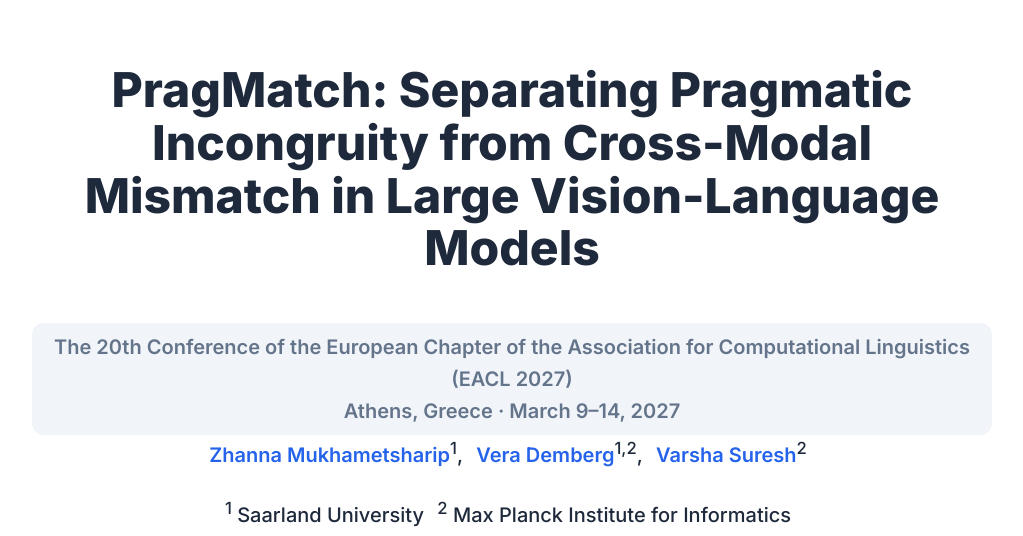
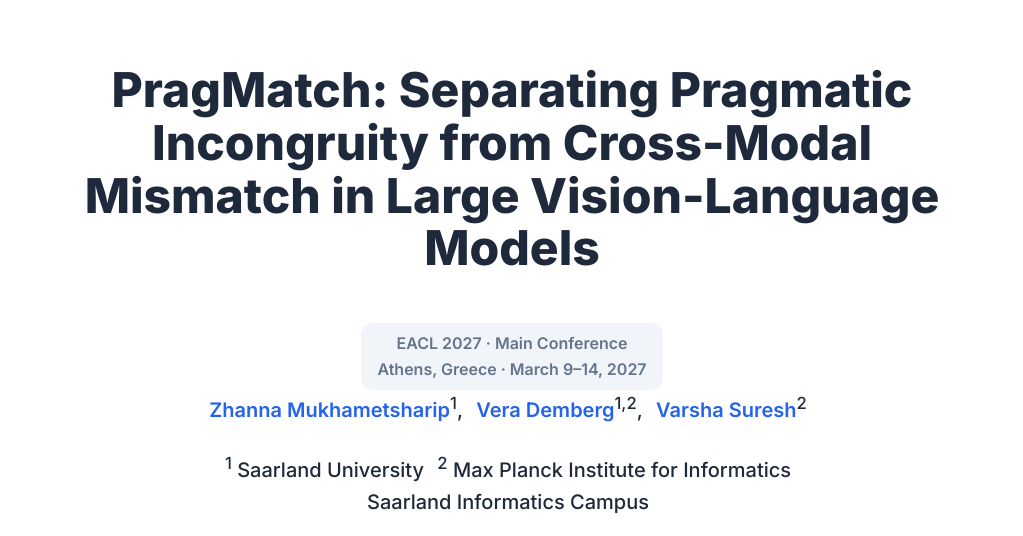
Before and after one commit to zh021120/pragmatch-project-page, a plain HTML site: page index.html in a window 1280 px wide. Shown: the top 536 px of the page, without its empty margins (128-1151 px from the left). Drawn offline with nearby package versions, Linux system fonts and the light colour scheme; some icons are missing.

Commit message:
Update5 index.html

```diff
--- a/index.html
+++ b/index.html
@@ -197,17 +197,17 @@
 
             <!-- Paper title -->
             <h1 class="title is-1 publication-title">
-              PragMatch: Separating Pragmatic Incongruity from Cross-Modal Mismatch in Large Vision-Language Models
+              <span class="title-accent">PragMatch</span>: Separating Pragmatic Incongruity from Cross-Modal Mismatch in Large Vision-Language Models
             </h1>
 
 
 
 <!-- Conference information -->
-<div class="is-size-5 publication-venue">
-  The 20th Conference of the European Chapter of the
-  Association for Computational Linguistics (EACL 2027)
-  <br>
-  Athens, Greece · March 9–14, 2027
+<div class="publication-venue">
+  <span class="venue-pill">EACL 2027 · Main Conference</span>
+  <div class="venue-details">
+    Athens, Greece · March 9–14, 2027
+  </div>
 </div>
 
 <!-- Authors -->
```
